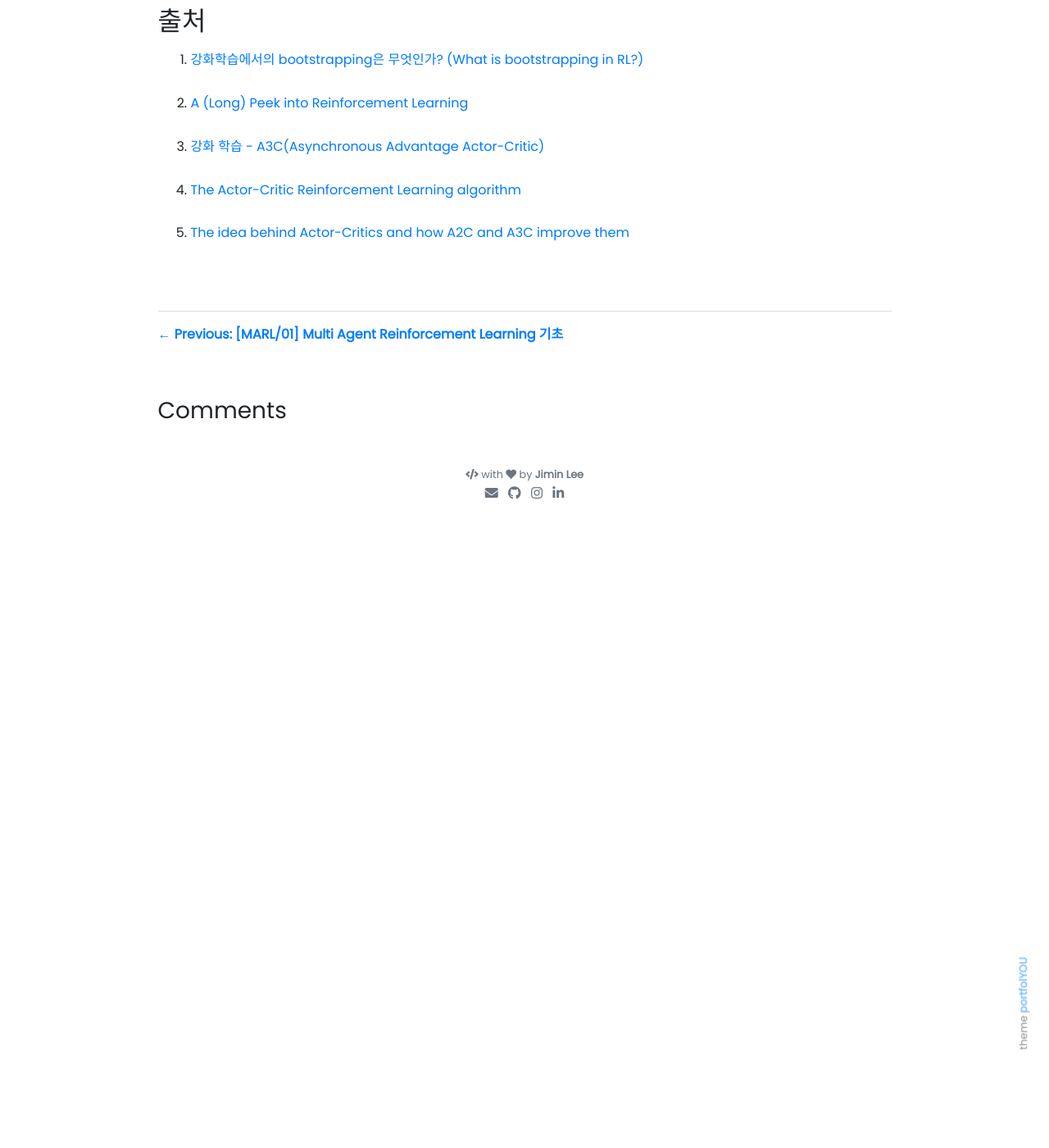
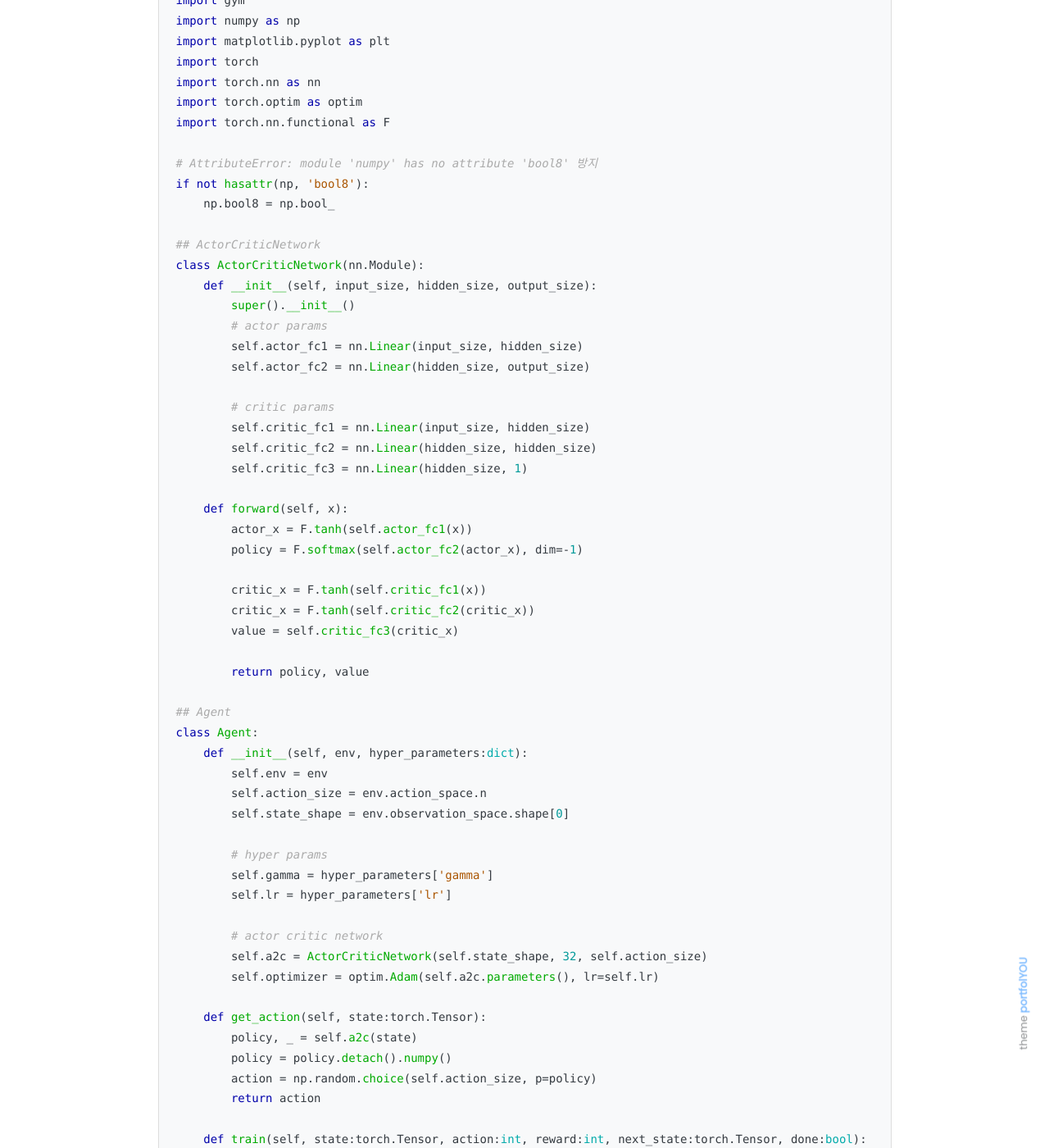
Before and after one commit to Tonnonssi/tonnonssi.github.io, a Jekyll site: the page built from _posts/2025-05-06-ActorCritic.md, in a window 1280 px wide and 1400 px high, scrolled down 4914 px. Shown: the whole window at 82% size. Built offline with Jekyll 4.4.1, drawn with Linux system fonts in a browser that asks for light colours; our own code applies the rules of GitHub Pages for plain Markdown files; formulas are drawn with MathJax 3; comment, search, counter and statistics services are not loaded; before the commit the page ends 5544 px from its top, so only the background shows below that; some of the changed text lies outside the part shown.

Commit message:
코드 추가

````diff
--- a/_posts/2025-05-06-ActorCritic.md
+++ b/_posts/2025-05-06-ActorCritic.md
@@ -55,6 +55,7 @@ Actor-Critic 알고리즘은 정책 중심 방법과 가치 중심 방법의 장
 ![](../assets/images/RL/ActorCritic/image.png)
 
 정책 그래디언트 기반의 액터 크리틱 알고리즘은 아래와 같이 정의된다.
+
 $$\nabla_\theta J(\theta) = \mathbb{E}_{\pi_\theta} \left[ \nabla_\theta \log \pi_\theta(a|s) \cdot Q_{w}(s, a) \right]$$
 
 - $\theta$ : 정책 신경망의 파라미터
@@ -105,6 +106,151 @@ A3C는 여러 에이전트들이 분리된 환경에서 독립적으로 학습
 ### A2C 구현
 ![](../assets/images/RL/ActorCritic/image3.png)
 
+```py
+import gym
+import numpy as np
+import matplotlib.pyplot as plt
+import torch
+import torch.nn as nn
+import torch.optim as optim
+import torch.nn.functional as F
+
+# AttributeError: module 'numpy' has no attribute 'bool8' 방지
+if not hasattr(np, 'bool8'):
+    np.bool8 = np.bool_
+
+## ActorCriticNetwork
+class ActorCriticNetwork(nn.Module):
+    def __init__(self, input_size, hidden_size, output_size):
+        super().__init__()
+        # actor params
+        self.actor_fc1 = nn.Linear(input_size, hidden_size)
+        self.actor_fc2 = nn.Linear(hidden_size, output_size)
+
+        # critic params
+        self.critic_fc1 = nn.Linear(input_size, hidden_size)
+        self.critic_fc2 = nn.Linear(hidden_size, hidden_size)
+        self.critic_fc3 = nn.Linear(hidden_size, 1)
+
+    def forward(self, x):
+        actor_x = F.tanh(self.actor_fc1(x))
+        policy = F.softmax(self.actor_fc2(actor_x), dim=-1)
+
+        critic_x = F.tanh(self.critic_fc1(x))
+        critic_x = F.tanh(self.critic_fc2(critic_x))
+        value = self.critic_fc3(critic_x)
+
+        return policy, value
+
+## Agent
+class Agent:
+    def __init__(self, env, hyper_parameters:dict):
+        self.env = env
+        self.action_size = env.action_space.n
+        self.state_shape = env.observation_space.shape[0]
+
+        # hyper params
+        self.gamma = hyper_parameters['gamma']
+        self.lr = hyper_parameters['lr']
+
+        # actor critic network
+        self.a2c = ActorCriticNetwork(self.state_shape, 32, self.action_size)
+        self.optimizer = optim.Adam(self.a2c.parameters(), lr=self.lr)
+
+    def get_action(self, state:torch.Tensor):
+        policy, _ = self.a2c(state)
+        policy = policy.detach().numpy()
+        action = np.random.choice(self.action_size, p=policy)
+        return action
+
+    def train(self, state:torch.Tensor, action:int, reward:int, next_state:torch.Tensor, done:bool):
+
+        self.a2c.train()
+
+        policy, value = self.a2c(state)
+        _, next_value = self.a2c(next_state)
+
+        target = reward + (1 - done) * self.gamma * next_value
+        advantage = target - value
+
+        # actor(policy) nn
+        action_prob = policy[action]
+        log_prob = torch.log(action_prob + 1e-8)
+        actor_loss = -log_prob * advantage.detach() # policy update 과정이니, value 신경망이 개입하면 안된다.
+
+        # critic nn
+        critic_loss = advantage.pow(2) # 제곱한다는 의미
+
+        # total loss
+        total_loss = actor_loss + critic_loss
+
+        # back propagation
+        self.optimizer.zero_grad()
+        total_loss.backward()
+        self.optimizer.step()
+
+        return total_loss.item()
+
+
+## Hyper Params
+HYPER_PARAMETERS = {
+    'gamma' : 0.99,
+    'lr' : 1e-3
+}
+
+N_EPISODES = 1000
+MAX_STEPS = 500
+PRINT_INTERVAL = 20
+
+
+## Env Setting
+seed = 2000
+env_name = "CartPole-v1"
+env = gym.make(env_name)
+env.seed(seed)
+
+## main
+env = gym.make(env_name)
+agent = Agent(env, HYPER_PARAMETERS)
+
+reward_history = []
+loss_history = []
+
+for e in range(N_EPISODES):
+    done = False
+    state = env.reset()
+    state = torch.tensor(state, dtype=torch.float32)
+
+    total_reward = 0
+    total_n_steps = 0
+    loss_list = []
+
+    while not done:
+        action = agent.get_action(state)
+        next_state, reward, done, _ = env.step(action)
+        next_state = torch.tensor(next_state, dtype=torch.float32)
+
+        total_reward += reward
+        loss = agent.train(state, action, reward, next_state, done)
+        if not np.isnan(loss):
+            loss_list.append(loss)
+
+        total_n_steps += 1
+        if total_n_steps >= MAX_STEPS:
+            break
+
+        state = next_state
+
+    reward_history.append(total_reward)
+    loss_history.append(np.mean(loss_list))
+
+    # PRINT_INTERVAL 마다 평균 출력
+    if (e + 1) % PRINT_INTERVAL == 0:
+        avg_reward = np.mean(reward_history[-PRINT_INTERVAL:])
+        avg_loss = np.mean(loss_history[-PRINT_INTERVAL:])
+        print(f"[Episode {e+1}] Average Reward: {avg_reward:.2f}, Average Loss: {avg_loss:.4f}")
+```
+
 ## 출처
 1. [강화학습에서의 bootstrapping은 무엇인가? (What is bootstrapping in RL?)](https://cumulu-s.tistory.com/7)
 
````
Also changed, not shown: other parts of _posts/2025-05-06-ActorCritic.md (+3 -2 lines).
